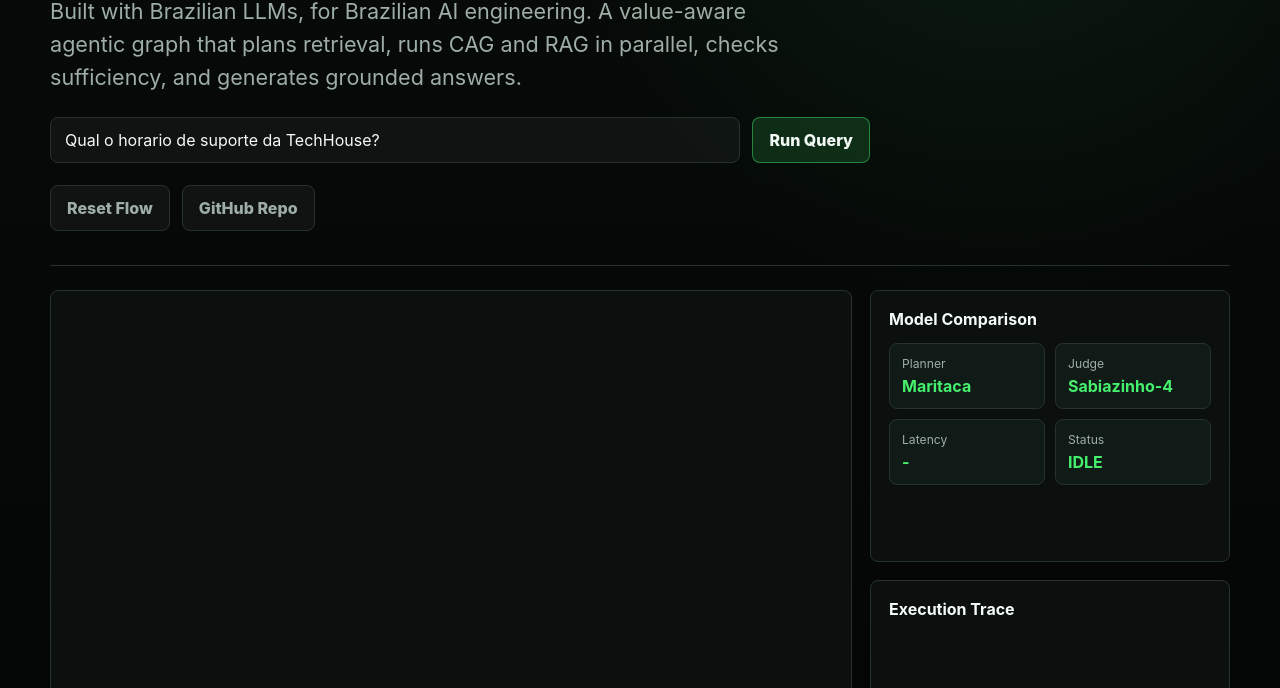
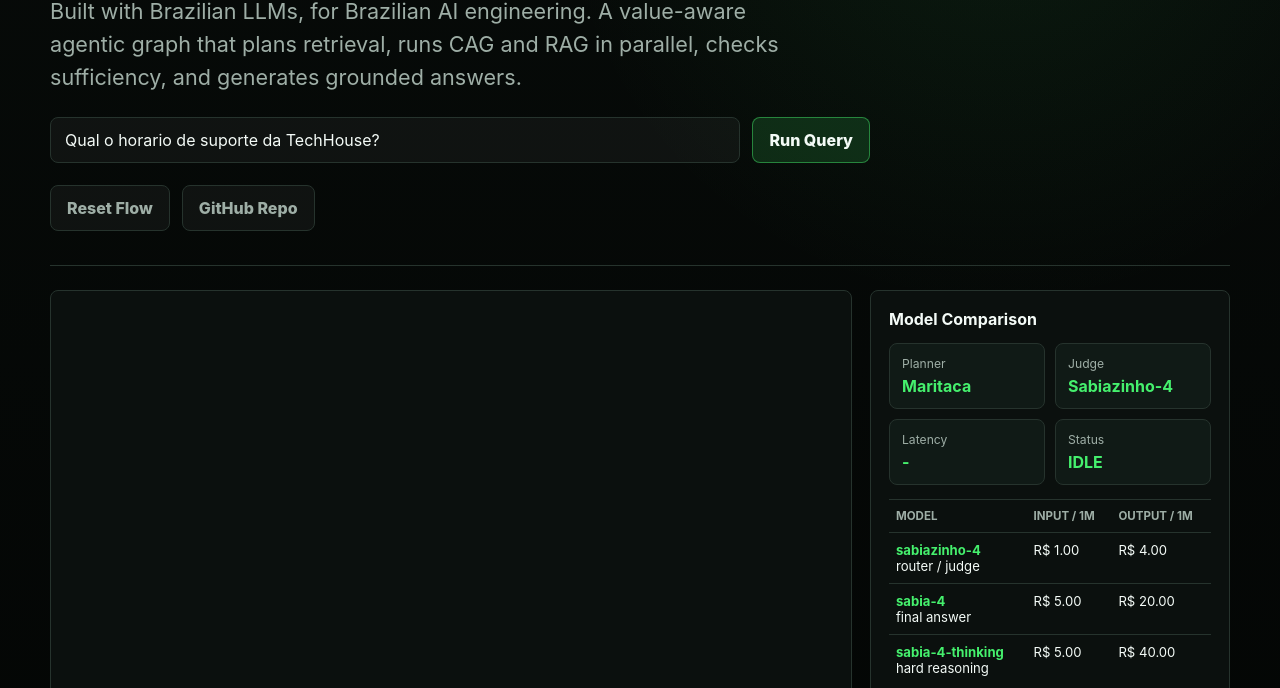
Before and after one commit to arthur-ffranca/agentic-RAG, a plain HTML site: page docs/index.html in a window 1280 px wide. Shown: the part 264-952 px from the top of the page. Drawn offline with Linux system fonts and the light colour scheme.

Commit message:
Add fixed model price table to Pages

```diff
--- a/docs/index.html
+++ b/docs/index.html
@@ -179,6 +179,31 @@
         color: var(--green);
       }
 
+      .price-table {
+        width: 100%;
+        margin-top: 14px;
+        border-collapse: collapse;
+        font-size: 0.82rem;
+      }
+
+      .price-table th,
+      .price-table td {
+        border-top: 1px solid var(--line);
+        padding: 9px 7px;
+        text-align: left;
+        vertical-align: top;
+      }
+
+      .price-table th {
+        color: var(--muted);
+        font-size: 0.72rem;
+        text-transform: uppercase;
+      }
+
+      .price-table strong {
+        color: var(--green);
+      }
+
       .trace {
         display: grid;
         gap: 9px;
@@ -276,6 +301,32 @@
               <div class="metric"><span>Latency</span><strong id="latency">-</strong></div>
               <div class="metric"><span>Status</span><strong id="status">IDLE</strong></div>
             </div>
+            <table class="price-table">
+              <thead>
+                <tr>
+                  <th>Model</th>
+                  <th>Input / 1M</th>
+                  <th>Output / 1M</th>
+                </tr>
+              </thead>
+              <tbody>
+                <tr>
+                  <td><strong>sabiazinho-4</strong><br />router / judge</td>
+                  <td>R$ 1.00</td>
+                  <td>R$ 4.00</td>
+                </tr>
+                <tr>
+                  <td><strong>sabia-4</strong><br />final answer</td>
+                  <td>R$ 5.00</td>
+                  <td>R$ 20.00</td>
+                </tr>
+                <tr>
+                  <td><strong>sabia-4-thinking</strong><br />hard reasoning</td>
+                  <td>R$ 5.00</td>
+                  <td>R$ 40.00</td>
+                </tr>
+              </tbody>
+            </table>
           </section>
 
           <section class="panel">
```
